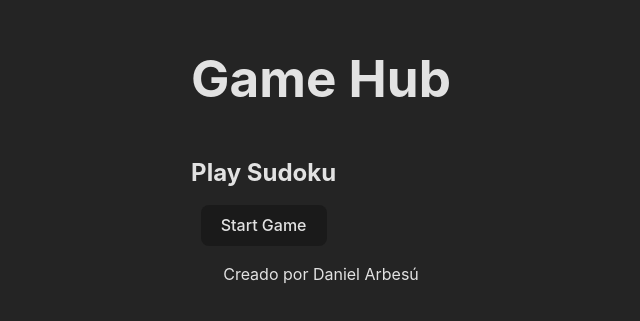
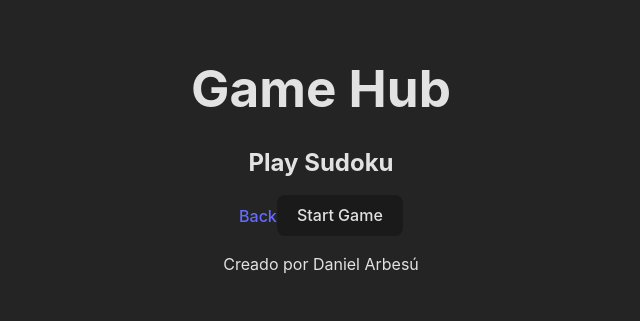
Before and after one commit to daniArbesu/Proyecto-6-Hub-Juegos, a React (Vite) app: page /sudoku in a window 1280 px wide. Shown: the part 241-562 px from the top of the page, without its empty margins (319-959 px from the left). Built offline with nearby package versions, Linux system fonts and the light colour scheme.

Commit message:
fix: correct wrong styling

```diff
--- a/src/pages/Sudoku.jsx
+++ b/src/pages/Sudoku.jsx
@@ -1,26 +1,21 @@
 import { useState } from 'react';
-import styled from 'styled-components';
+import { Link } from 'react-router-dom';
 import SudokuBoard from '../components/SudokuBoard';
-
-const SudokuPageWrapper = styled.section`
-  display: flex;
-  text-align: ;
-  max-width: 400px;
-`;
 
 function Sudoku() {
   const [isStarted, setIsStarted] = useState(false);
 
   return (
-    <SudokuPageWrapper>
+    <section>
       <article>
         <h2>Play Sudoku</h2>
+        <Link to="/">Back</Link>
         <button type="button" onClick={() => setIsStarted(!isStarted)}>
           {isStarted ? 'End Game' : 'Start Game'}
         </button>
         {isStarted ? <SudokuBoard /> : null}
       </article>
-    </SudokuPageWrapper>
+    </section>
   );
 }
 
```
